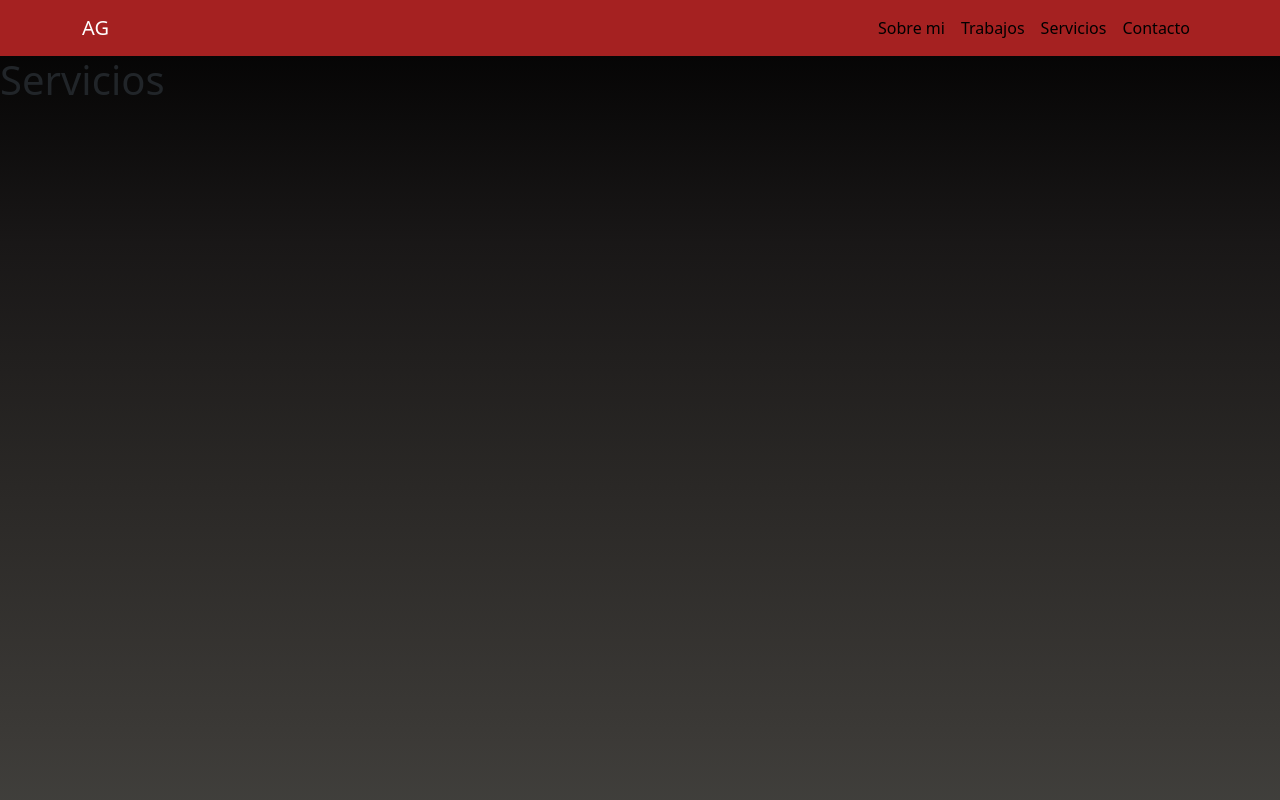
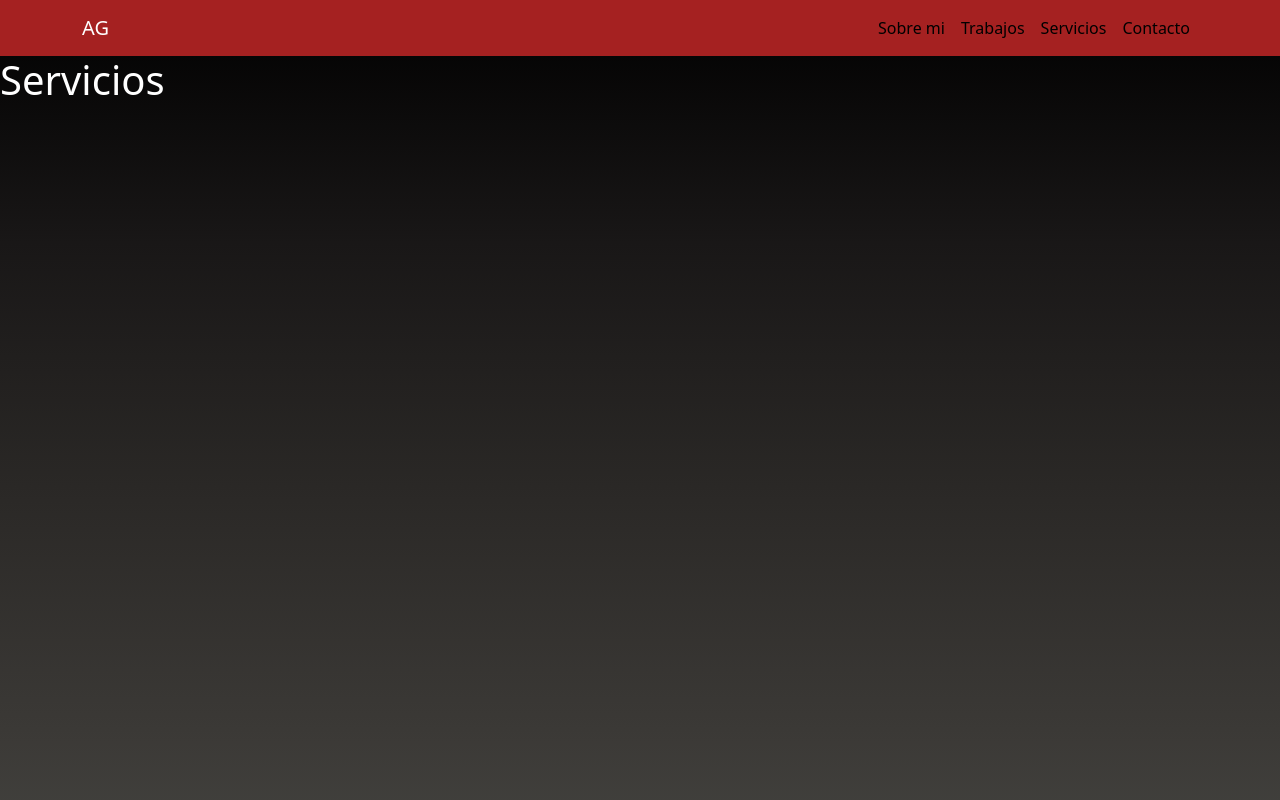
Before and after one commit to agusgmnz/tercera-preentrega-Gimenez, a website: page pages/servicio.html in a window 1280 px wide. Shown: the top 800 px of the page. Drawn offline with nearby package versions, Linux system fonts and the light colour scheme.

Commit message:
agregue el h1 en servicios con color

```diff
--- a/pages/servicio.html
+++ b/pages/servicio.html
@@ -76,7 +76,7 @@
     <!-- main -->
     <main>
       <section>
-        <h1>Servicios</h1>
+        <h1 class="h1-servicios">Servicios</h1>
       </section>
     </main>
     <!-- footer -->
--- a/scss/_servicio.scss
+++ b/scss/_servicio.scss
@@ -0,0 +1,4 @@
+.h1-servicios {
+  color: #ffffff;
+
+}
--- a/scss/_variables.scss
+++ b/scss/_variables.scss
@@ -1,3 +1,3 @@
 $font-family: "Josefin Sans", sans-serif;
 $primary-color: #a52121;
-$secundary-color: #000000
+$secundary-color: #000000;
```
Also changed, not shown: css/styles.css, 1 other file.
